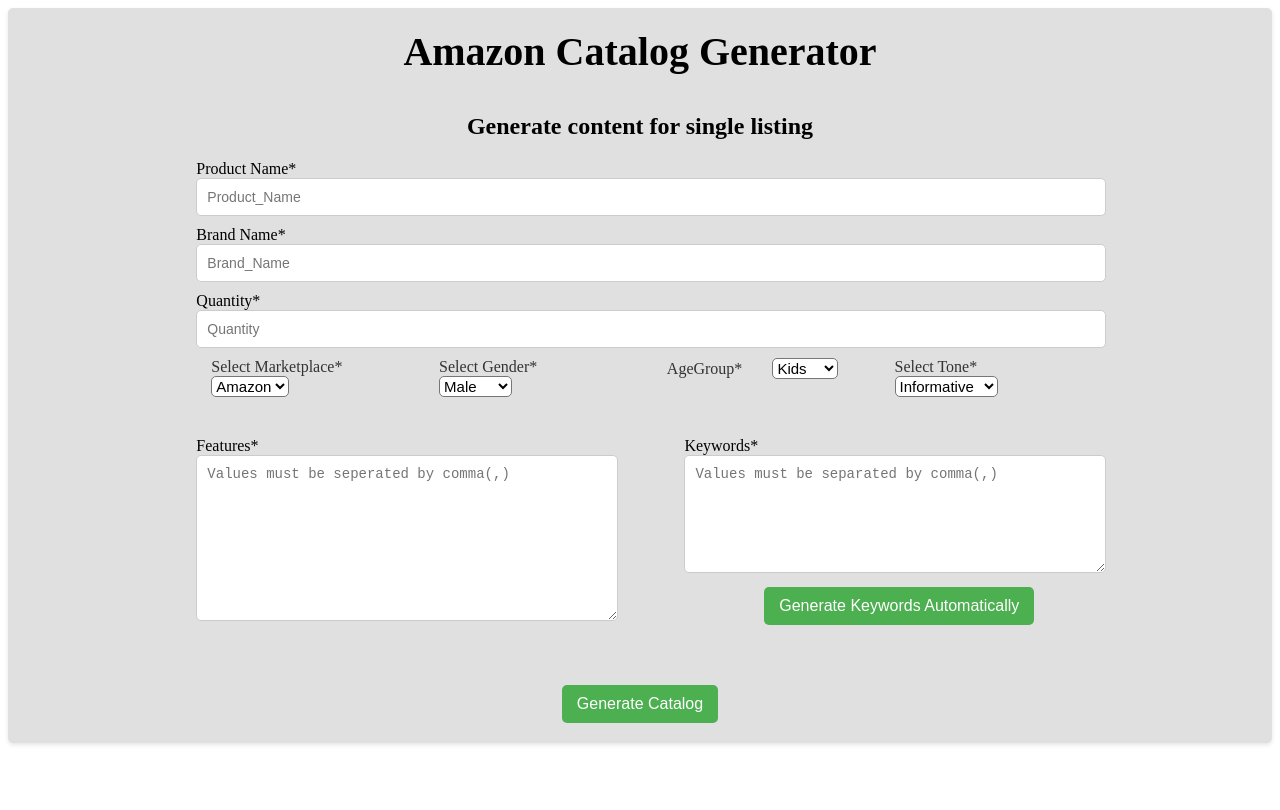
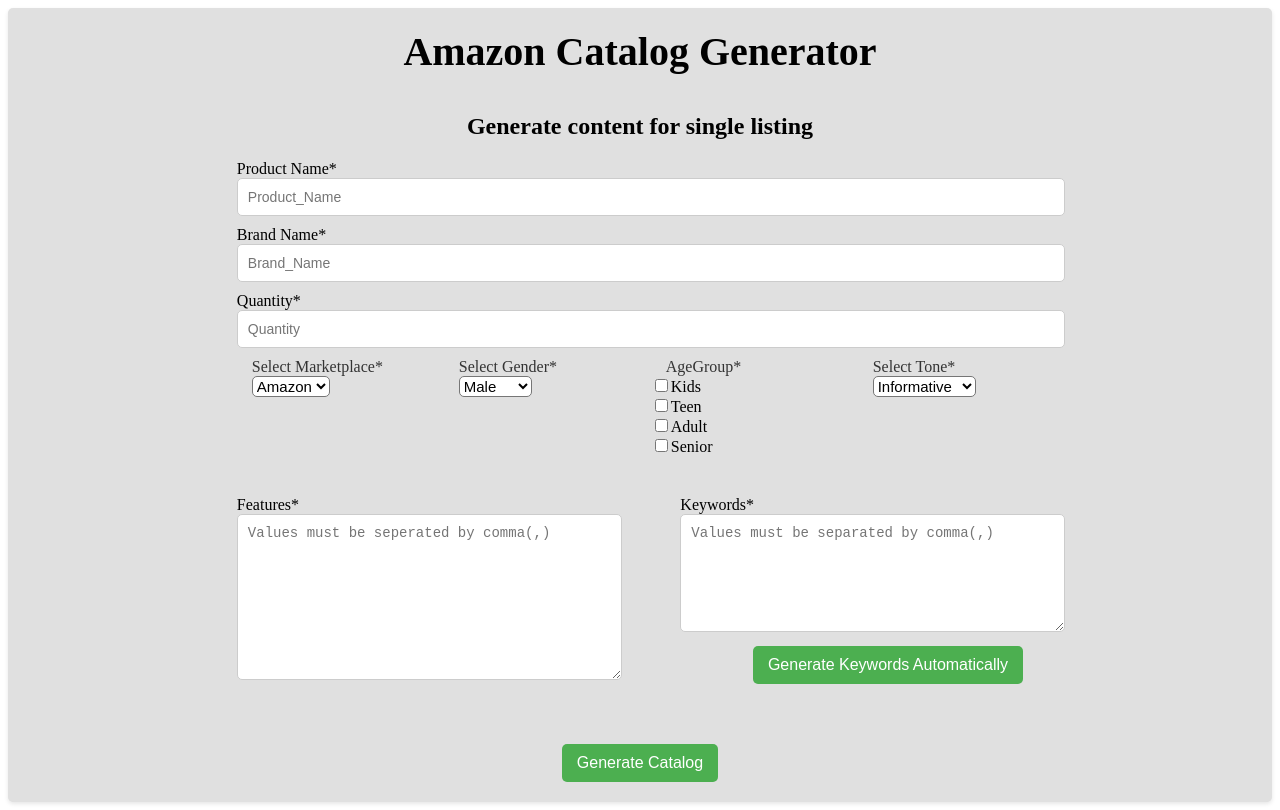
Before and after one commit to vprmvijay/CatalogGenerator, a React (Create React App) app: page / in a window 1280 px wide. Built offline with nearby package versions, Linux system fonts and the light colour scheme.

Commit message:
loading spinner added

```diff
--- a/src/Form.jsx
+++ b/src/Form.jsx
@@ -14,7 +14,7 @@
 
     const [selectedMarketplace, setSelectedMarketplace] = useState('Amazon');
     const [selectedGender, setSelectedGender] = useState('Male');
-    const [selectedAge, setSelectedAge] = useState('Teen');
+    const [selectedAge, setSelectedAge] = useState('Adult');
     const [selectedTone, setSelectedTone] = useState('Friendly');
     const [product, setProduct] = useState('');
     const [brand, setBrand] = useState('');
--- a/src/components/LoadingSpinner.css
+++ b/src/components/LoadingSpinner.css
@@ -1,16 +1,31 @@
-.loading-spinner-container {
+.loading-spinner-overlay {
+  position: fixed;
+  top: 0;
+  left: 0;
+  right: 0;
+  bottom: 0;
+  background-color: rgba(0, 0, 0, 0.5); /* Semi-transparent black overlay */
+  z-index: 9999; /* Make sure the overlay appears on top of other elements */
   display: flex;
   justify-content: center;
   align-items: center;
-    height: 100px; /* Set the desired height */
+}
+
+.loading-spinner-container {
+  display: flex;
+  flex-direction: column;
+  justify-content: center;
+  align-items: center;
+  text-align: center;
+  color: white;
 }
 
 .loading-spinner {
-    border: 4px solid #f3f3f3; /* Light gray border */
-    border-top: 4px solid #3498db; /* Blue border on the top */
+  border: 6px solid #f3f3f3; /* Light gray border */
+  border-top: 6px solid #3498db; /* Blue border on the top */
   border-radius: 50%;
-    width: 30px;
-    height: 30px;
+  width: 60px; /* Increased size */
+  height: 60px; /* Increased size */
   animation: spin 1s linear infinite; /* Add a spinning animation */
 }
 
--- a/src/components/loadingSpinner.jsx
+++ b/src/components/loadingSpinner.jsx
@@ -3,8 +3,11 @@
 
 const LoadingSpinner = () => {
   return (
-    <div className="loading-spinner-container">
-      <div className="loading-spinner"></div>
+    <div className="loading-spinner-overlay">
+      <div className="loading-spinner-container">
+        <div className="loading-spinner"></div>
+        <p>Please wait. It may take a while.</p>
+      </div>
     </div>
   );
 };
--- a/src/components/select3.jsx
+++ b/src/components/select3.jsx
@@ -1,28 +1,39 @@
-import React from "react";
-import './select.css'
-const App = ({ onChange}) => {
-	const options = ['Kids', 'Teen','Adult','Senior'];
-	const onOptionChangeHandler = (event) => {
-		const selectedValue = event.target.value;
-	    onChange(selectedValue);
+import React, { useState } from "react";
+import "./select.css";
 
-    };
-	return (
-		<>
+const App = ({ onChange }) => {
+  const options = ["Kids", "Teen", "Adult", "Senior"];
+  const [selectedOptions, setSelectedOptions] = useState([]);
 
+  const onOptionChangeHandler = (event) => {
+    const selectedValue = event.target.value;
+    const isChecked = event.target.checked;
 
-				<select onChange={onOptionChangeHandler}>
+    if (isChecked) {
+      setSelectedOptions([...selectedOptions, selectedValue]);
+    } else {
+      const updatedOptions = selectedOptions.filter(
+        (option) => option !== selectedValue
+      );
+      setSelectedOptions(updatedOptions);
+    }
+  };
 
-
-					{options.map((option, index) => {
-						return <option key={index} >
-							{option}
-						</option>
-					})}
-				</select>
-
-		</>
-	);
+  return (
+    <>
+      {options.map((option, index) => (
+        <div key={index}>
+          <input
+            type="checkbox"
+            value={option}
+            checked={selectedOptions.includes(option)}
+            onChange={onOptionChangeHandler}
+          />
+          <label>{option}</label>
+        </div>
+      ))}
+    </>
+  );
 };
 
 export default App;
```
Lines whose indentation alone changed are shown as unchanged.
